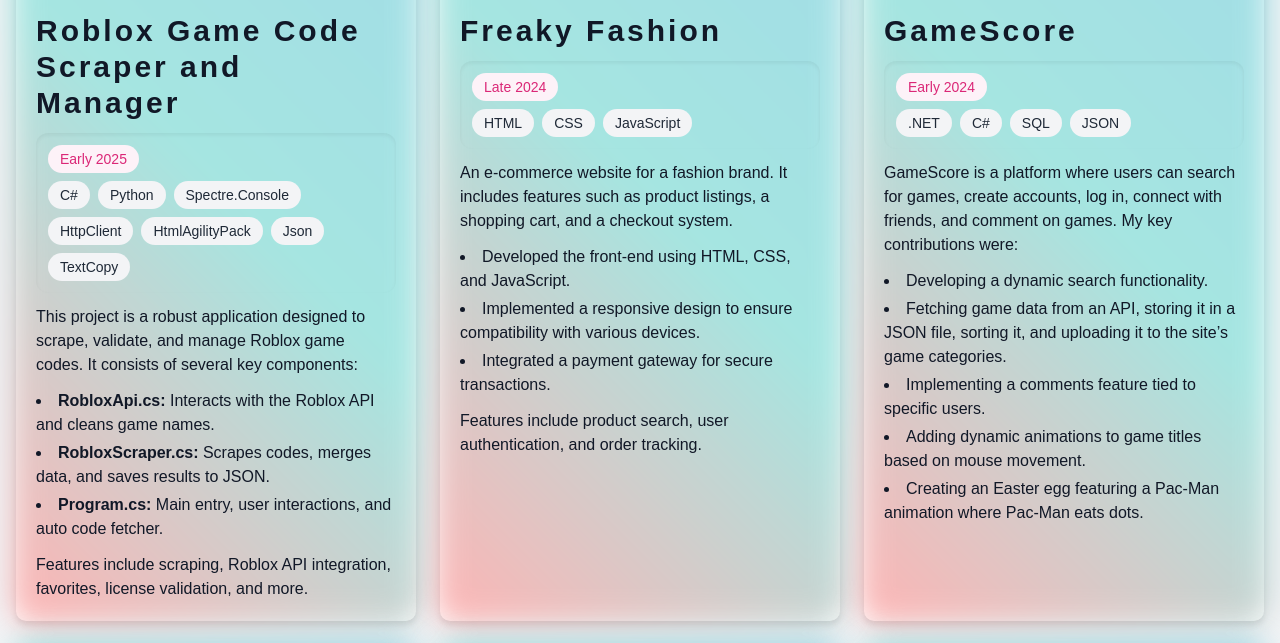
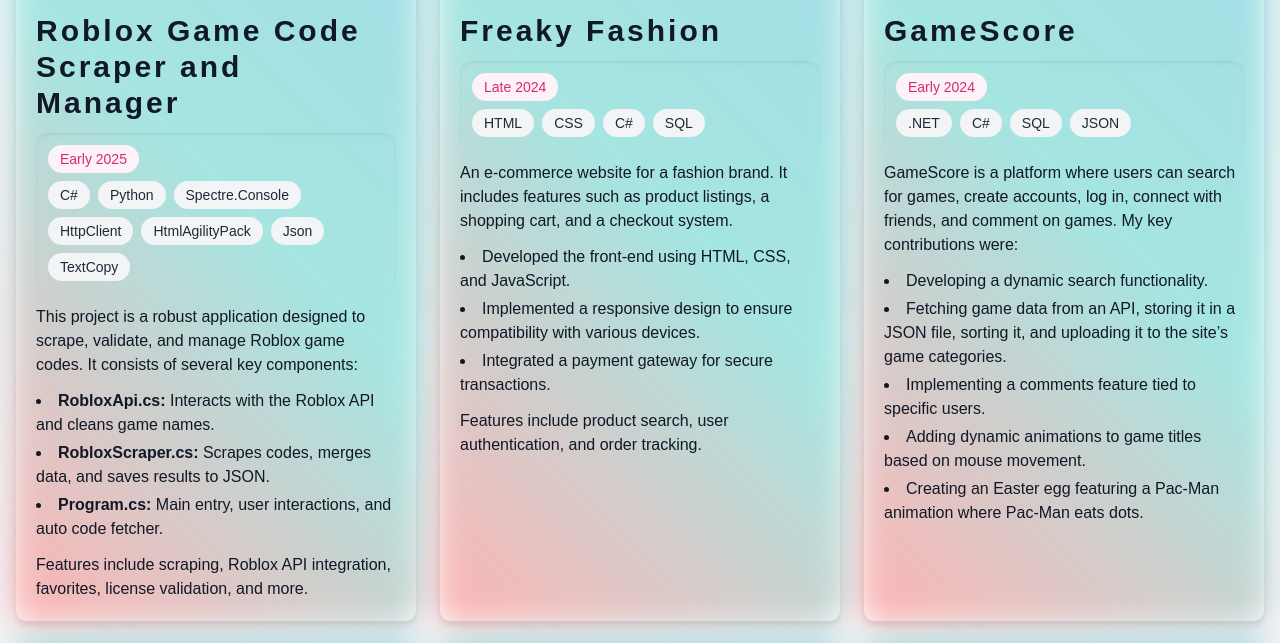
Before and after one commit to JonoByte/JonoByte.github.io, a website: page index.html in a window 1280 px wide. Shown: the part 2552-3195 px from the top of the page. Drawn offline with nearby package versions, Linux system fonts and the light colour scheme.

Commit message:
Fixed some minor errors

```diff
--- a/index.html
+++ b/index.html
@@ -359,7 +359,8 @@
                     <div class="flex flex-wrap gap-2">
                         <span class="px-3 py-1 bg-gray-100 rounded-full text-gray-800">HTML</span>
                         <span class="px-3 py-1 bg-gray-100 rounded-full text-gray-800">CSS</span>
-                        <span class="px-3 py-1 bg-gray-100 rounded-full text-gray-800">JavaScript</span>
+                        <span class="px-3 py-1 bg-gray-100 rounded-full text-gray-800">C#</span>
+                        <span class="px-3 py-1 bg-gray-100 rounded-full text-gray-800">SQL</span>
                     </div>
                 </div>
                 <p class="leading-loose text-sm md:text-base">
```
